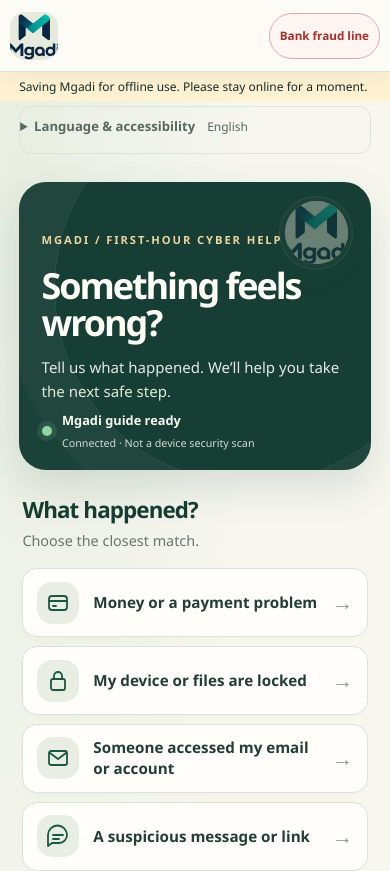
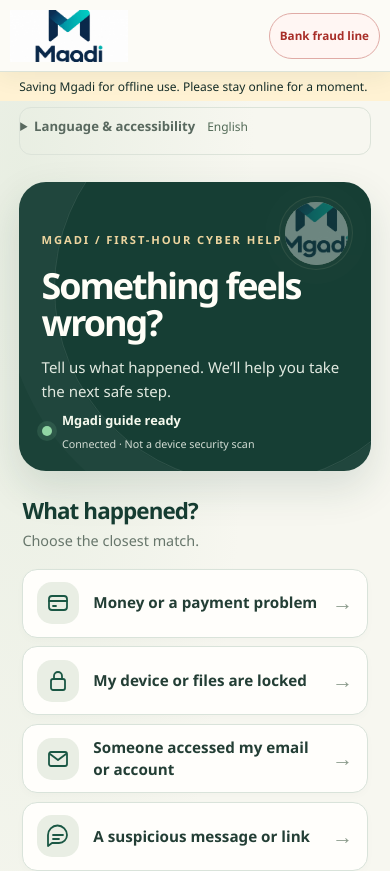
Before and after one commit to ChumaMike/Mgadi, a website with bundled scripts: page entry/public/index.html in a window 390 px wide. Shown: the top 871 px of the page. Built offline with nearby package versions, Linux system fonts and the light colour scheme; files whose address does not match are found by name.

Commit message:
Fix Mgadi full-logo framing across desktop/mobile and refine hero emblem crop

```diff
--- a/entry/public/experience.css
+++ b/entry/public/experience.css
@@ -375,3 +375,25 @@ html[data-reduced-motion='true'] .landing-choice{transition:none;transform:none}
 .landing-straight-to-guide{margin:.35rem 0}
 .landing-straight-to-guide[hidden]{display:none!important}
 @media(max-width:560px){.landing-entry-modes{padding:1.05rem}.landing-entry-modes .landing-mode-buttons{grid-template-columns:1fr}.landing-entry-modes .landing-mode-buttons .button{min-height:54px}}
+
+
+/* Real Mgadi artwork contains the full icon + wordmark. Display it as one unit,
+   not a cropped 40px square with a second text label. */
+.site-header .brand{display:flex;align-items:center;flex:0 1 auto;min-width:0;max-width:210px;padding:0;margin:0;line-height:1}
+.site-header .brand .brand-logo{position:relative;display:block;flex:0 0 155px;width:155px;height:60px;overflow:hidden;background:transparent;border-radius:0;margin:0}
+.site-header .brand-logo img{position:absolute;display:block;left:50%;top:50%;width:155px;height:155px;max-width:none;transform:translate(-50%,-50%);object-fit:contain;mix-blend-mode:normal}
+.site-header{min-height:74px}
+.site-header .brand::before{content:none!important;display:none!important}
+.landing-hero .landing-hero-emblem{overflow:hidden}
+.landing-hero .landing-emblem-image{position:relative;overflow:hidden}
+.landing-hero .landing-emblem-image img{left:50%;top:39%;transform:translate(-50%,-50%);mix-blend-mode:normal}
+@media(max-width:560px){
+ .site-header{min-height:68px}
+ .site-header .brand{max-width:150px}
+ .site-header .brand .brand-logo{flex-basis:118px;width:118px;height:52px}
+ .site-header .brand-logo img{width:118px;height:118px;left:50%;top:50%}
+}
+@media(max-width:360px){
+ .site-header .brand .brand-logo{flex-basis:100px;width:100px;height:48px}
+ .site-header .brand-logo img{width:100px;height:100px}
+}
```
